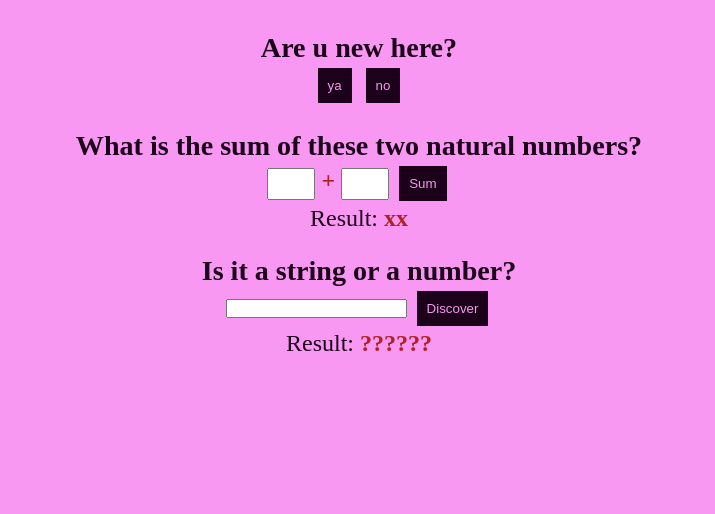
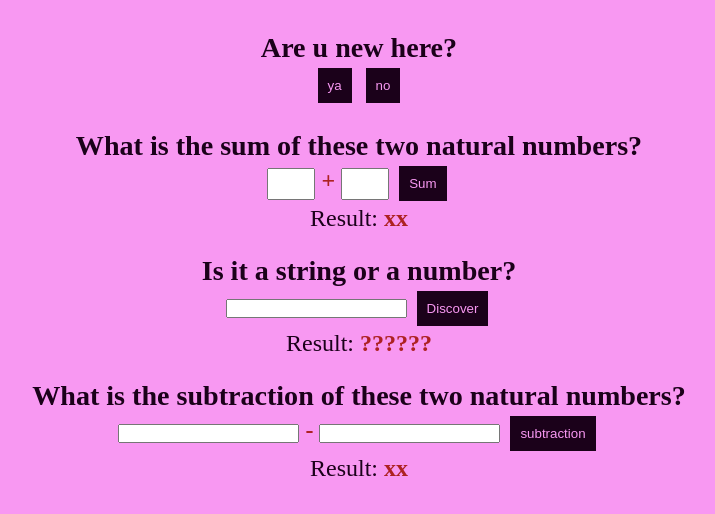
Before and after one commit to FMessiasCA/javascriptReview, a plain HTML site: page index.html in a window 1280 px wide. Shown: the whole page, without its empty margins (281-996 px from the left). Drawn offline with Linux system fonts and the light colour scheme.

Commit message:
Add Lesson 6: Subtrartion

```diff
--- a/index.html
+++ b/index.html
@@ -49,6 +49,22 @@
         </p>
     </section>
 
+    <section id="Lesson6">
+        <h3>What is the subtraction of these two natural numbers?</h3>
+        <form>
+            <input type="number" id="numberA" />
+            <span>-</span>
+            <input type="number" id="numberB" />
+
+            <button id="subtraction" type="submit">subtraction</button>
+        </form>
+
+        <p>
+            Result:
+            <span id="showSubtraction">xx</span>
+        </p>
+    </section>
+
 </body>
 
 </html>
--- a/scripts.js
+++ b/scripts.js
@@ -20,7 +20,7 @@ sum.addEventListener('click', (event) => {
     return showResult.innerText = sumTotal < 9 ? '0' + sumTotal : sumTotal;
 })
 
-// Crie um script que declare uma variável e verifique se o seu valor é um número. Se for, exiba a mensagem "É um número", caso contrário, exiba a mensagem "Não é um número".
+// Crie um script que declare uma variável e verifique se o seu valor é um número. Se for, exiba a mensagem "É um número", caso contrário, exiba a mensagem "Não é um número". Crie um script que declare uma variável e verifique se o seu valor é uma string. Se for, exiba a mensagem "É uma string", caso contrário, exiba a mensagem "Não é uma string".
 const discover = document.querySelector('#Lesson3_4 form button');
 
 discover.addEventListener('click', (e) => {
@@ -34,3 +34,18 @@ discover.addEventListener('click', (e) => {
 
     span.innerText = isNaN(randomCharacters) ? `This is a string` : `It's a number`;
 });
+
+// Crie um script que declare duas variáveis e exiba o resultado da subtração entre elas.
+const subtraction = document.getElementById('subtraction');
+
+subtraction.addEventListener('click', (event) => {
+    event.preventDefault();
+
+    const numberA = document.querySelector('#Lesson6 form #numberA').value;
+    const numberB = document.querySelector('#Lesson6 #numberB').value;
+    const showSubtraction = document.getElementById('showSubtraction');
+
+    const sumTotal = Number(numberA) - Number(numberB);
+
+    return showSubtraction.innerText =  0 < sumTotal && sumTotal < 9 ? '0' + sumTotal : sumTotal;
+})
```
